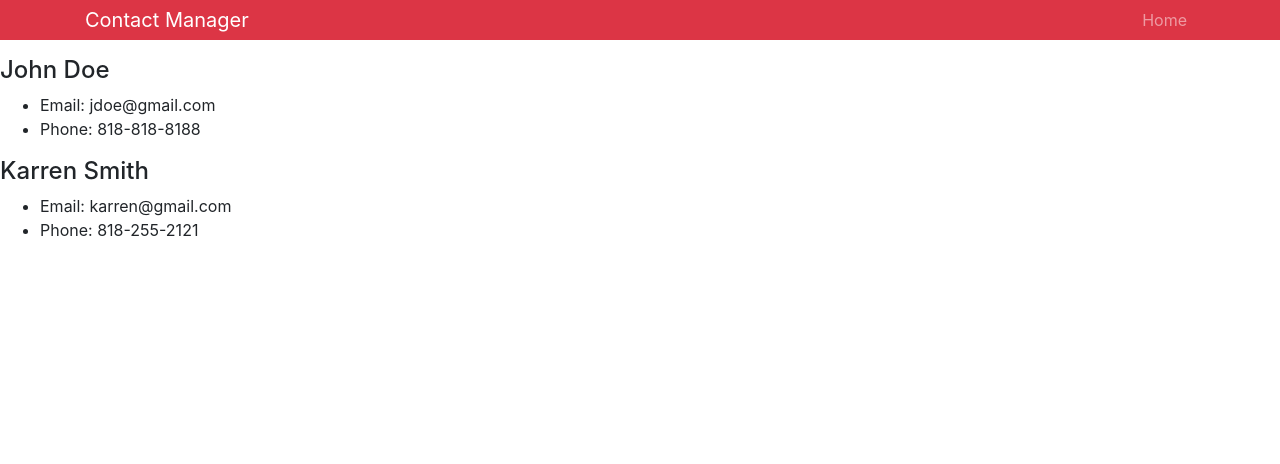
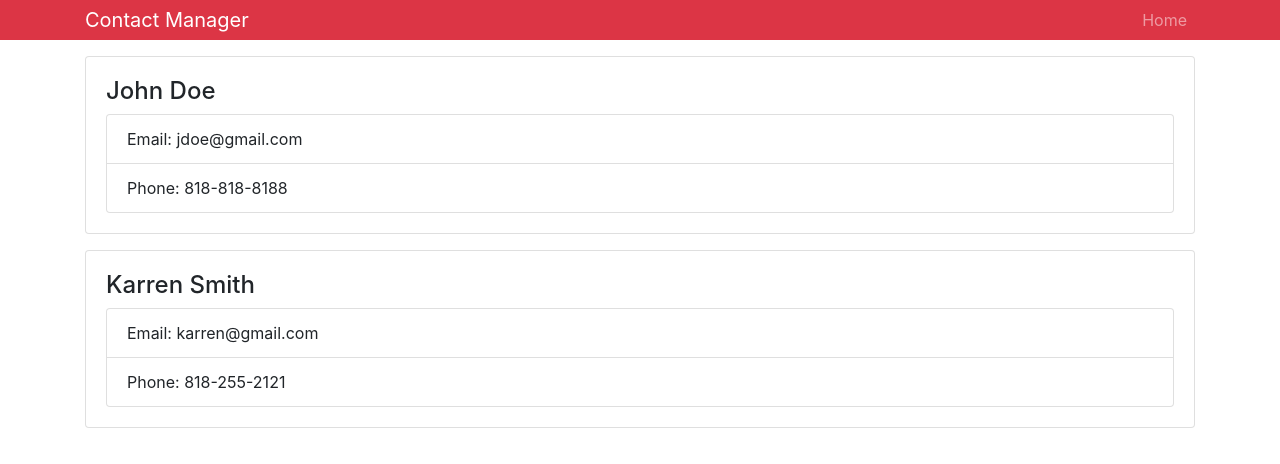
Before and after one commit to T-Wesst/React_Front_Back, a React (Create React App) app in the folder projects/contactmanager/: page / in a window 1280 px wide. Shown: the top 464 px of the page. Built offline with nearby package versions, Linux system fonts and the light colour scheme.

Commit message:
add bootstrap cards

```diff
--- a/projects/contactmanager/src/App.js
+++ b/projects/contactmanager/src/App.js
@@ -9,12 +9,18 @@
     return (
       <div className="App">
         <Header branding="Contact Manager" />
-        <Contact name="John Doe" email="jdoe@gmail.com" phone="818-818-8188" />
-        <Contact
-          name="Karren Smith"
-          email="karren@gmail.com"
-          phone="818-255-2121"
-        />
+        <div className="container">
+          <Contact
+            name="John Doe"
+            email="jdoe@gmail.com"
+            phone="818-818-8188"
+          />
+          <Contact
+            name="Karren Smith"
+            email="karren@gmail.com"
+            phone="818-255-2121"
+          />
+        </div>
       </div>
     );
   }
--- a/projects/contactmanager/src/components/Contact.js
+++ b/projects/contactmanager/src/components/Contact.js
@@ -4,12 +4,12 @@
   render() {
     const { name, phone, email } = this.props;
     return (
-      <div>
+      <div className="card card-body mb-3">
         {/*class componets use this.props.<propName>*/}
         <h4>{name}</h4>
-        <ul>
-          <li>Email: {email}</li>
-          <li>Phone: {phone}</li>
+        <ul className="list-group">
+          <li className="list-group-item">Email: {email}</li>
+          <li className="list-group-item">Phone: {phone}</li>
         </ul>
       </div>
     );
```
